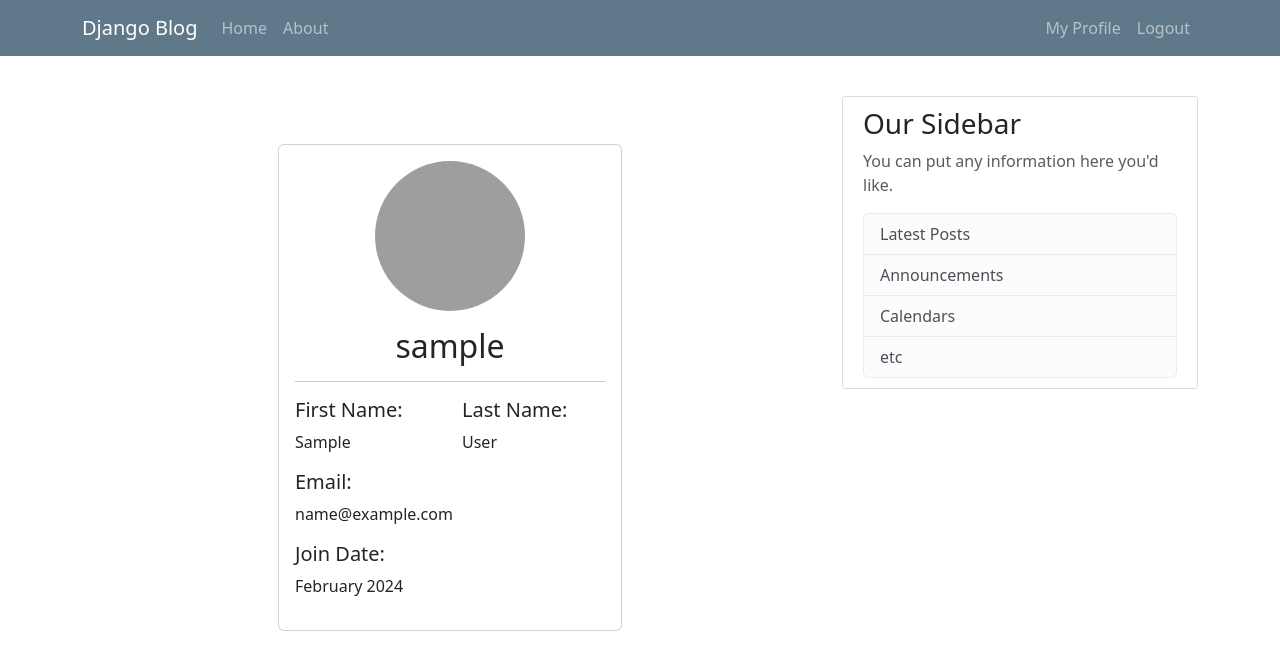
After one commit to ahmetcan99/Social-Media-App, a Django app: page /profile/ in a window 1280 px wide. The commit adds this page. Shown: the top 670 px of the page. Run offline with Django 5.2, Linux system fonts and the light colour scheme; the visitor is signed in with stand-in values (Sample User, id 1); grey boxes are pictures that could not be loaded.

Commit message:
Implemented login/logout feature and created a basic profile page

```diff
--- a/djangoWebApp/blog/templates/blog/base.html
+++ b/djangoWebApp/blog/templates/blog/base.html
@@ -31,13 +31,22 @@
                 </ul>
                     <!-- Navbar Right Side -->
                 <ul class="navbar-nav">
+                  {%if user.is_authenticated %}
+                    <li>
+                      <a class="nav-link" href="{% url 'profile' %}">My Profile</a>
+                    </li><li>
+                      <a class="nav-link" href="{% url 'logout' %}">Logout</a>
+                    </li>
+                  {% else %}
                     <li class="nav-item">
-                        <a class="nav-link" href="#">Login</a>
+                        <a class="nav-link" href="{% url 'login' %}">Login</a>
                     </li>
                     <li class="nav-item">
                         <a class="nav-link" href="{% url 'register' %}" >Register</a>
                     </li>
+                  {% endif %}
                 </ul>
+
             </div>
         </div>
     </nav>
--- a/djangoWebApp/djangoWebApp/settings.py
+++ b/djangoWebApp/djangoWebApp/settings.py
@@ -129,3 +129,7 @@ DEFAULT_AUTO_FIELD = 'django.db.models.BigAutoField'
 CRISPY_ALLOWED_TEMPLATE_PACKS = "bootstrap5"
 
 CRISPY_TEMPLATE_PACK = "bootstrap5"
+
+LOGIN_REDIRECT_URL = "blogHome"
+
+LOGIN_URL = "login"
--- a/djangoWebApp/djangoWebApp/urls.py
+++ b/djangoWebApp/djangoWebApp/urls.py
@@ -1,9 +1,14 @@
 from django.contrib import admin
+from django.contrib.auth import views as authViews
 from django.urls import path, include
 from users import views as userViews
+
 
 urlpatterns = [
     path('admin/', admin.site.urls),
     path("register/", userViews.register, name="register"),
+    path("login/", authViews.LoginView.as_view(template_name = "users/login.html"), name="login"),
+    path("logout/", userViews.logoutView, name="logout"),
+    path("profile/", userViews.profile, name="profile"),
     path('', include("blog.urls")),
 ]
--- /dev/null
+++ b/djangoWebApp/users/templates/users/profile.html
@@ -0,0 +1,43 @@
+{% extends 'blog/base.html' %}
+
+{% block content %}
+<div class="container">
+    <div class="row ">
+        <div class="col-md-6 offset-md-3">
+            <div class="card mt-5">
+                <div class="card-body">
+                    <div class="text-center">
+                        <!-- This line uses the DiceBear API to create profile pictures. -->
+                        <img src="https://api.dicebear.com/7.x/initials/svg?seed={{user.username}}" alt="Profile Picture" class="img-fluid rounded-circle"
+                            style="width: 150px; height: 150px;">
+                        <h2 class="mt-3">{{ user.username }}</h2>
+                    </div>
+                    <hr>
+                    <div class="row">
+                        <div class="col">
+                            <h5>First Name:</h5>
+                            <p>{{ user.first_name }}</p>
+                        </div>
+                        <div class="col">
+                            <h5>Last Name:</h5>
+                            <p>{{ user.last_name }}</p>
+                        </div>
+                    </div>
+                    <div class="row">
+                        <div class="col">
+                            <h5>Email:</h5>
+                            <p>{{ user.email }}</p>
+                        </div>
+                    </div>
+                    <div class="row">
+                        <div class="col">
+                            <h5>Join Date:</h5>
+                            <p>{{ user.date_joined|date:"F Y" }}</p>
+                        </div>
+                    </div>
+                </div>
+            </div>
+        </div>
+    </div>
+</div>
+{% endblock %}
--- a/djangoWebApp/users/views.py
+++ b/djangoWebApp/users/views.py
@@ -1,5 +1,7 @@
 from django.shortcuts import render, redirect
 from django.contrib.auth.forms import UserCreationForm
+from django.contrib.auth import logout
+from django.contrib.auth.decorators import login_required
 from django.contrib import messages
 from .forms import UserRegisterForm
 
@@ -9,9 +11,17 @@ def register(request):
         form = UserRegisterForm(request.POST)
         if form.is_valid():
             form.save()
-            username = form.cleaned_data.get("username")
-            messages.success(request, f"Account created for {username}!")
-            return redirect("blogHome")
+            messages.success(request, f"Your account has been crated! You are now able to log in")
+            return redirect("login")
     else:
         form = UserRegisterForm()
     return render(request, "users/register.html", {"form": form})
+
+
+def logoutView(request):
+    logout(request)
+    return render(request, "users/logout.html")
+
+@login_required
+def profile(request):
+    return render(request, "users/profile.html")
```
Also changed, not shown: djangoWebApp/users/templates/users/login.html (added, +22 -0 lines), djangoWebApp/users/templates/users/logout.html (added, +10 -0 lines), djangoWebApp/users/templates/users/register.html (+6 -18 lines).
